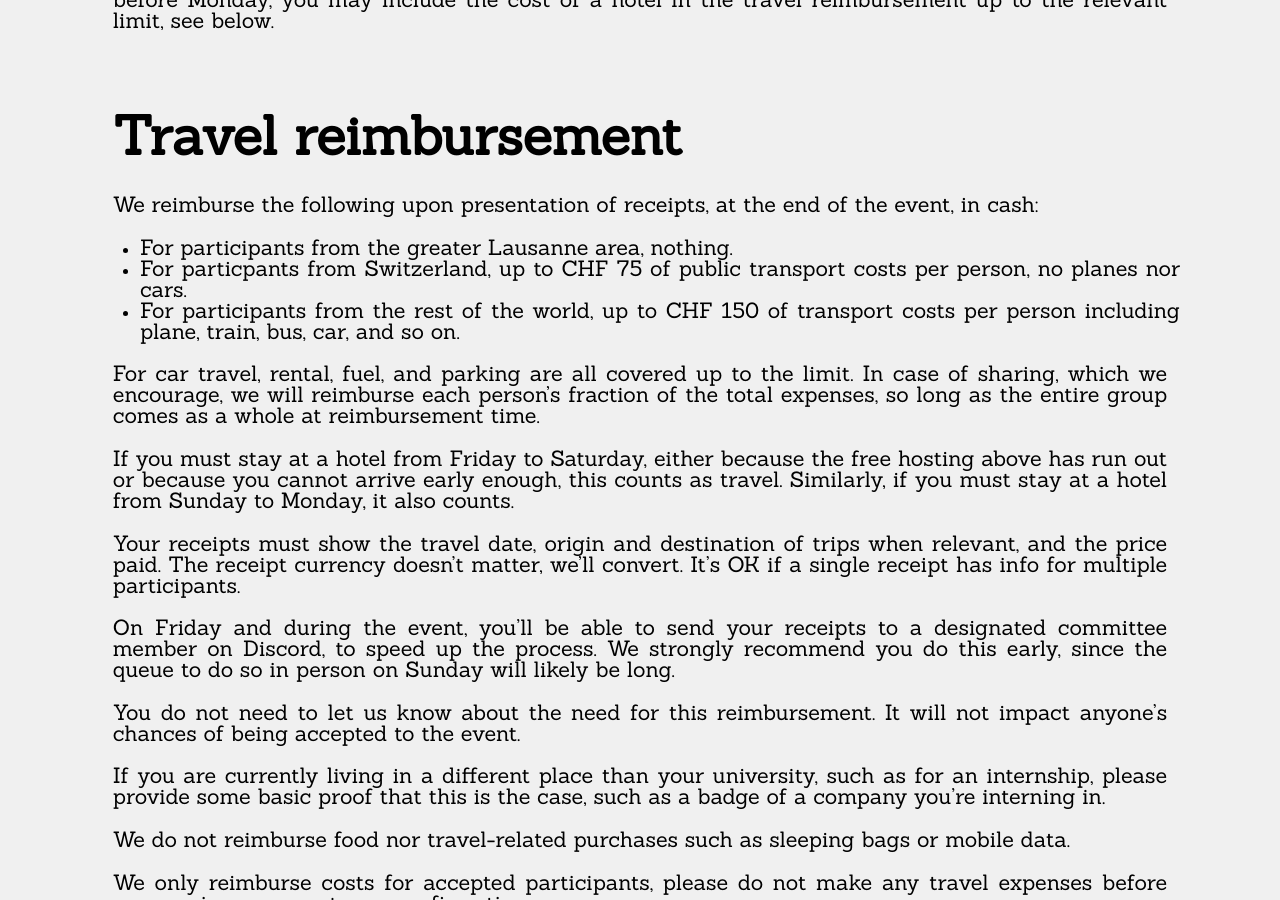
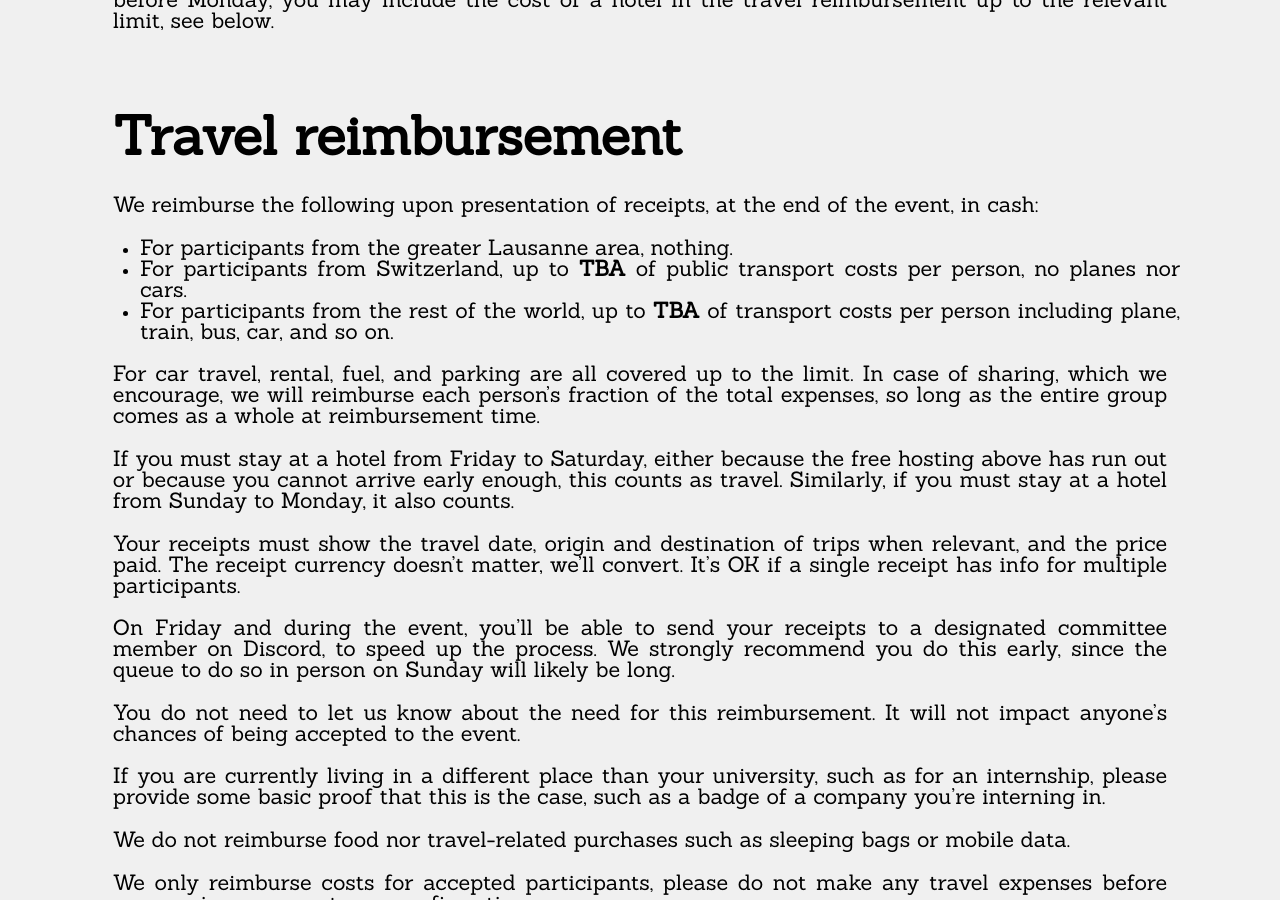
Before and after one commit to LauzHack/LauzHack.github.io, a Jekyll site: the page built from policies.md, in a window 1280 px wide and 900 px high, scrolled down 1053 px. Built offline with Jekyll 4.4.1, drawn with Linux system fonts in a browser that asks for light colours.

Commit message:
One more set of placeholders

```diff
--- a/policies.md
+++ b/policies.md
@@ -45,8 +45,8 @@ It is _not_ available on the night following the event. If you have no flight ho
 
 We reimburse the following upon presentation of receipts, at the end of the event, in cash:
 - For participants from the greater Lausanne area, nothing.
-- For particpants from Switzerland, up to CHF 75 of public transport costs per person, no planes nor cars.
-- For participants from the rest of the world, up to CHF 150 of transport costs per person including plane, train, bus, car, and so on.
+- For participants from Switzerland, up to **TBA** of public transport costs per person, no planes nor cars.
+- For participants from the rest of the world, up to **TBA** of transport costs per person including plane, train, bus, car, and so on.
 
 For car travel, rental, fuel, and parking are all covered up to the limit.
 In case of sharing, which we encourage, we will reimburse each person's fraction of the total expenses, so long as the entire group comes as a whole at reimbursement time.
```
